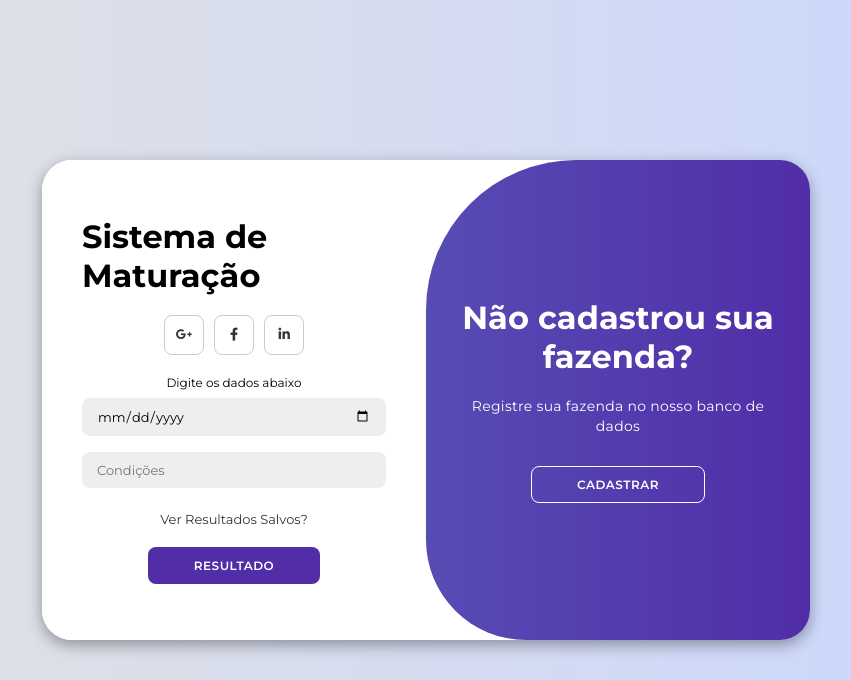
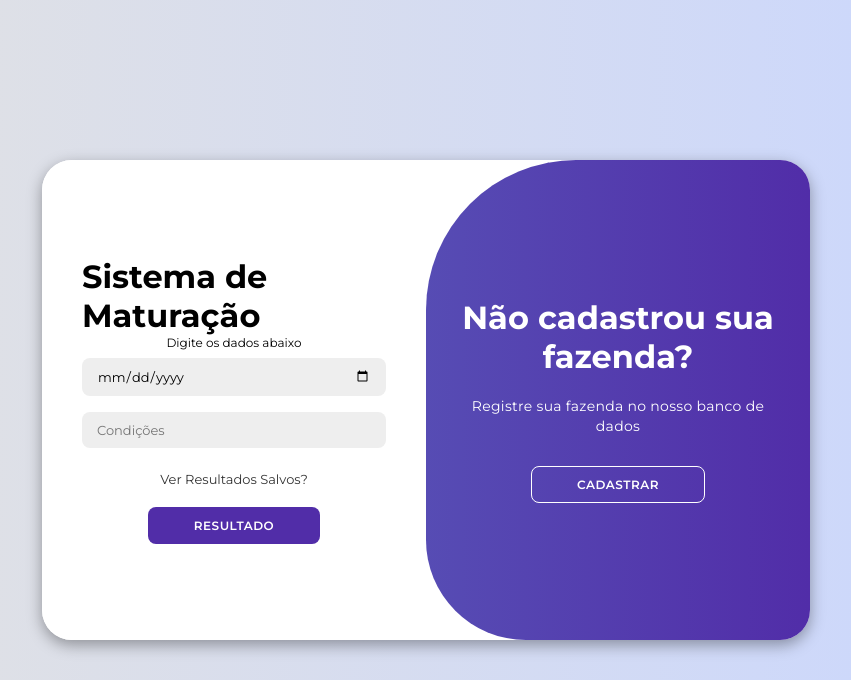
Before and after one commit to LPesposito/SistemaMaturacao, a Flask app: page / in a window 1280 px wide. Shown: the top 680 px of the page, without its empty margins (214-1065 px from the left). Run offline with Flask 3, Linux system fonts and the light colour scheme.

Commit message:
update forms

```diff
--- a/app/forms.py
+++ b/app/forms.py
@@ -1,6 +1,6 @@
 from flask_wtf import FlaskForm
 from wtforms import StringField, SubmitField
-from wtforms.validators import DataRequired, Email
+from wtforms.validators import DataRequired
 
 class CadastroFazendaForm(FlaskForm):
     nome = StringField(name='Nome', validators=[DataRequired()])
--- a/app/templates/index.html
+++ b/app/templates/index.html
@@ -16,11 +16,7 @@
             <form action="{{ url_for('index') }}" method="POST">
                 {{ form.hidden_tag() }}
                 <h1>Cadastre Sua Fazenda</h1>
-                <div class="social-icons">
-                    <a href="#" class="icon"><i class="fa-brands fa-google-plus-g"></i></a>
-                    <a href="#" class="icon"><i class="fa-brands fa-facebook-f"></i></a>
-                    <a href="#" class="icon"><i class="fa-brands fa-linkedin-in"></i></a>
-                </div>
+
                 <span>coloque o nome da sua fazenda e seu email</span>
                 {{ form.nome(size=32, placeholder='Nome') }}
                 {{ form.email(size=32, placeholder='Email') }}
@@ -30,11 +26,7 @@
         <div class="form-container sign-in">
             <form>
                 <h1>Sistema de Maturação</h1>
-                <div class="social-icons">
-                    <a href="#" class="icon"><i class="fa-brands fa-google-plus-g"></i></a>
-                    <a href="#" class="icon"><i class="fa-brands fa-facebook-f"></i></a>
-                    <a href="#" class="icon"><i class="fa-brands fa-linkedin-in"></i></a>
-                </div>
+
                 <span>Digite os dados abaixo</span>
                 <input type="date" placeholder="Data de Plantio">
                 <input type="text" placeholder="Condições">
```
